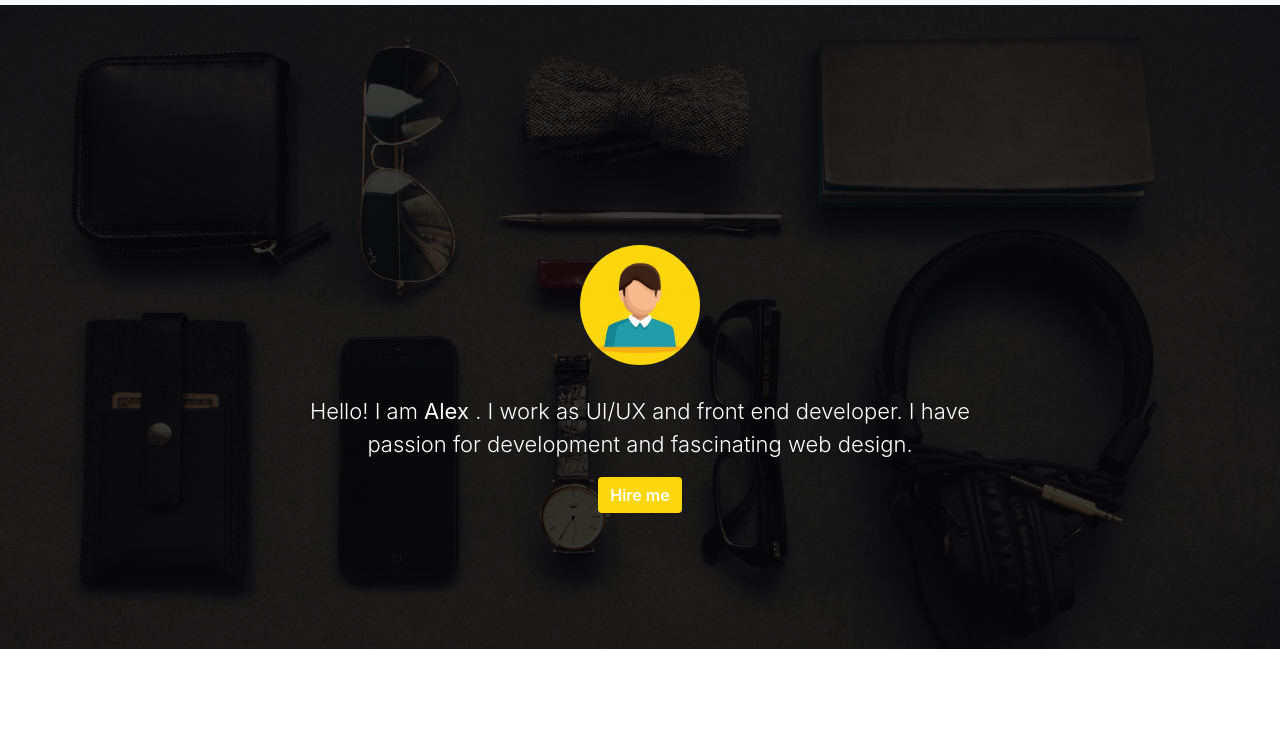
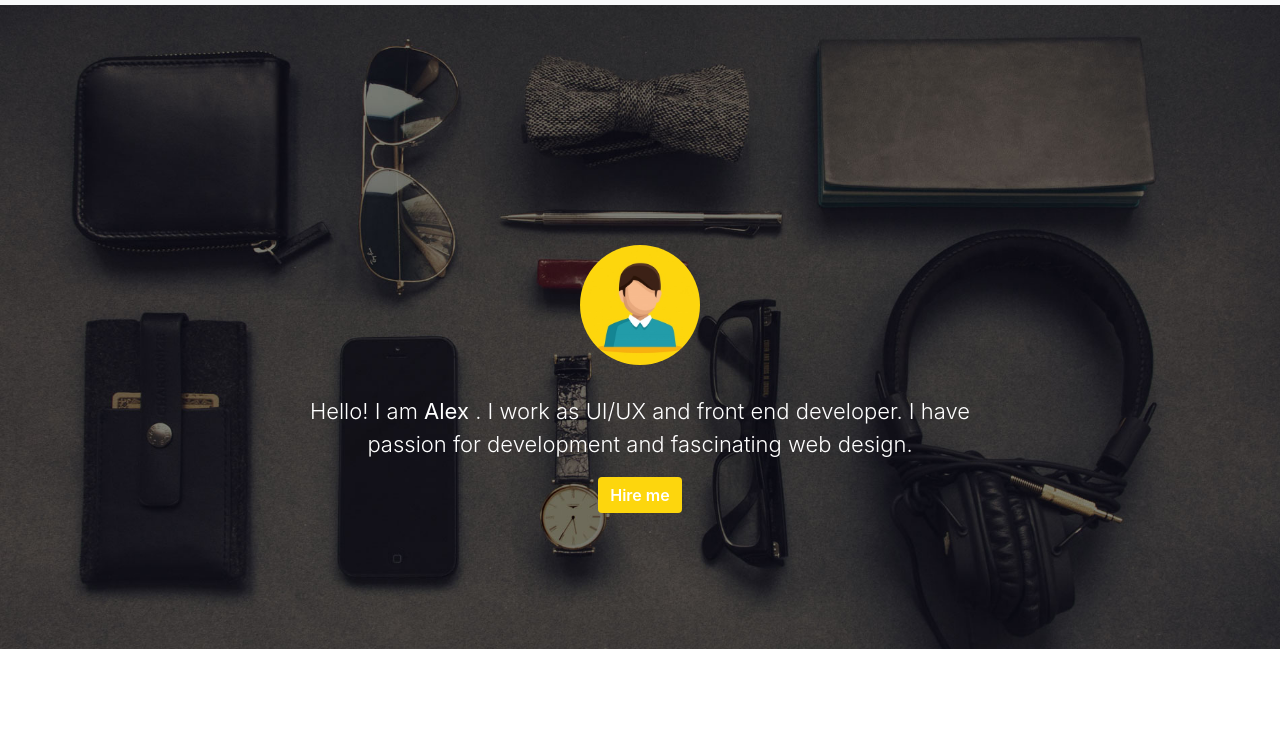
Before and after one commit to atulb07/tsoc, a plain HTML site: page index.html in a window 1280 px wide. Shown: the part 51-800 px from the top of the page. Drawn offline with nearby package versions, Linux system fonts and the light colour scheme.

Commit message:
Update style.css

```diff
--- a/assets/css/style.css
+++ b/assets/css/style.css
@@ -3,7 +3,7 @@
 .hero-img
 {
 
-    background-image:linear-gradient(to top, rgba(0, 0, 0, 0.575), rgba(0, 0, 0, 0.521)),url(/assets/imgs/01.jpg);
+    background-image:url(/assets/imgs/01.jpg),linear-gradient(to top, rgba(0, 0, 0, 0.575), rgba(0, 0, 0, 0.521));
     background-position: center ;
     background-size: cover;
 
```
